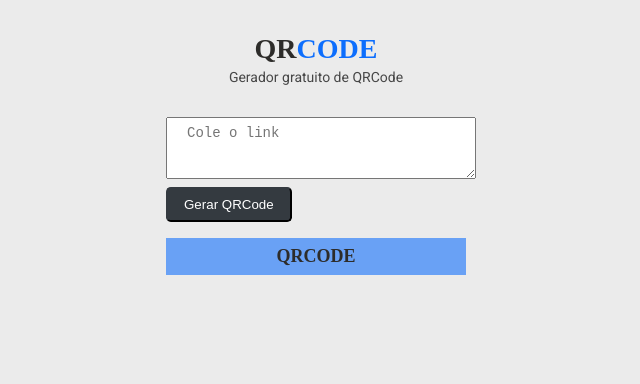
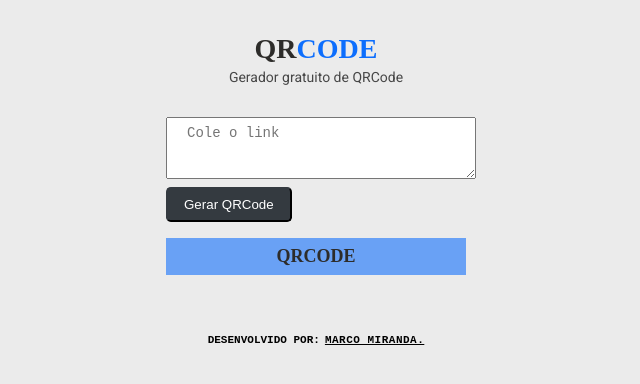
Before and after one commit to MarcoDevelop/Gerador-de-QRCode, a plain HTML site: page index.html in a window 1280 px wide. Shown: the whole page, without its empty margins (324-964 px from the left). Drawn offline with nearby package versions, Linux system fonts and the light colour scheme.

Commit message:
Melhorias

```diff
--- a/index.html
+++ b/index.html
@@ -37,6 +37,10 @@
 
         </section>
 
+        <footer class="container">
+            Desenvolvido por: <a href="https://github.com/MarcoDevelop">Marco Miranda.</a>
+        </footer>
+
         <script src="https://ajax.googleapis.com/ajax/libs/jquery/3.6.0/jquery.min.js"></script>
         <script src="script.js"></script>
 
--- a/style.css
+++ b/style.css
@@ -131,3 +131,23 @@ textarea {
     line-height: 10px;
     padding: 10px 20px;
 }
+
+footer {
+    font-family: 'IBM Plex Mono', monospace;
+    display: flex;
+    justify-content: center;
+    align-items: center;
+    gap: 5px;
+    text-transform: uppercase;
+    font-size: 11px;
+    font-weight: 700;
+    margin-top: 20px;
+    color: var(--text-color);
+    padding-bottom: 24px;
+}
+
+footer a {
+    font-weight: 700;
+    color: var(--text-color-alt);
+    letter-spacing: .5px;
+}
```
